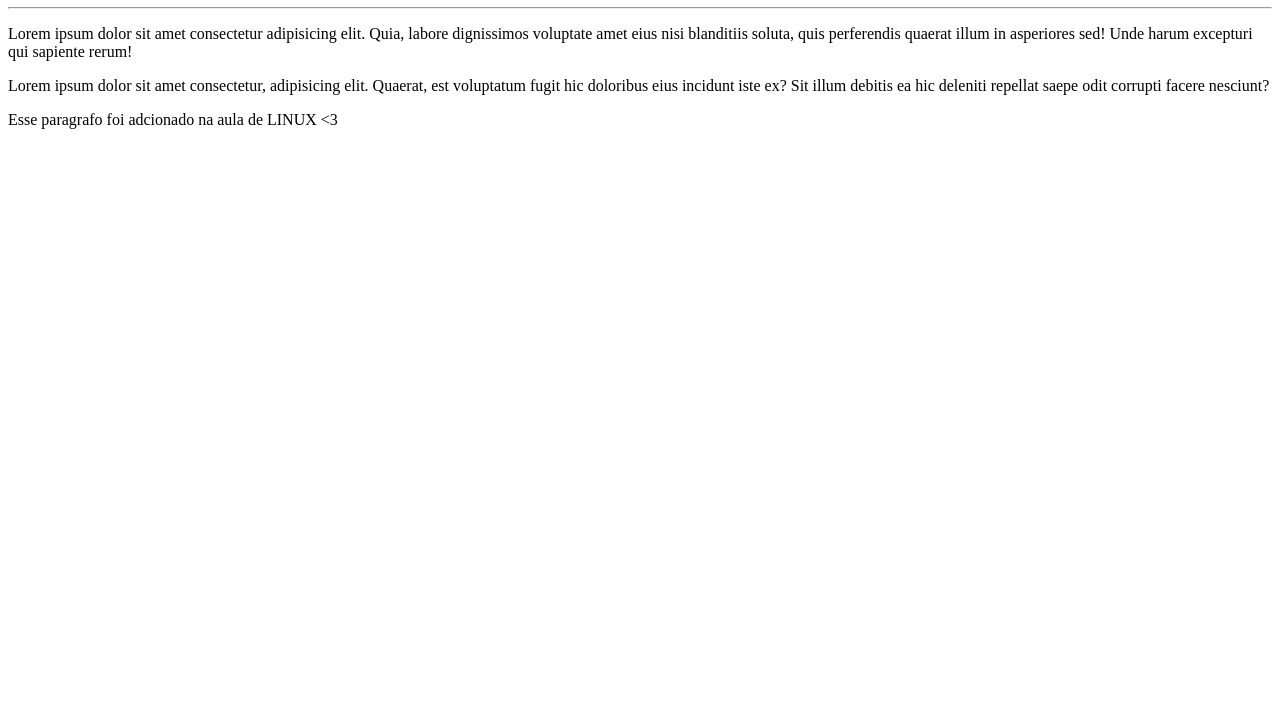
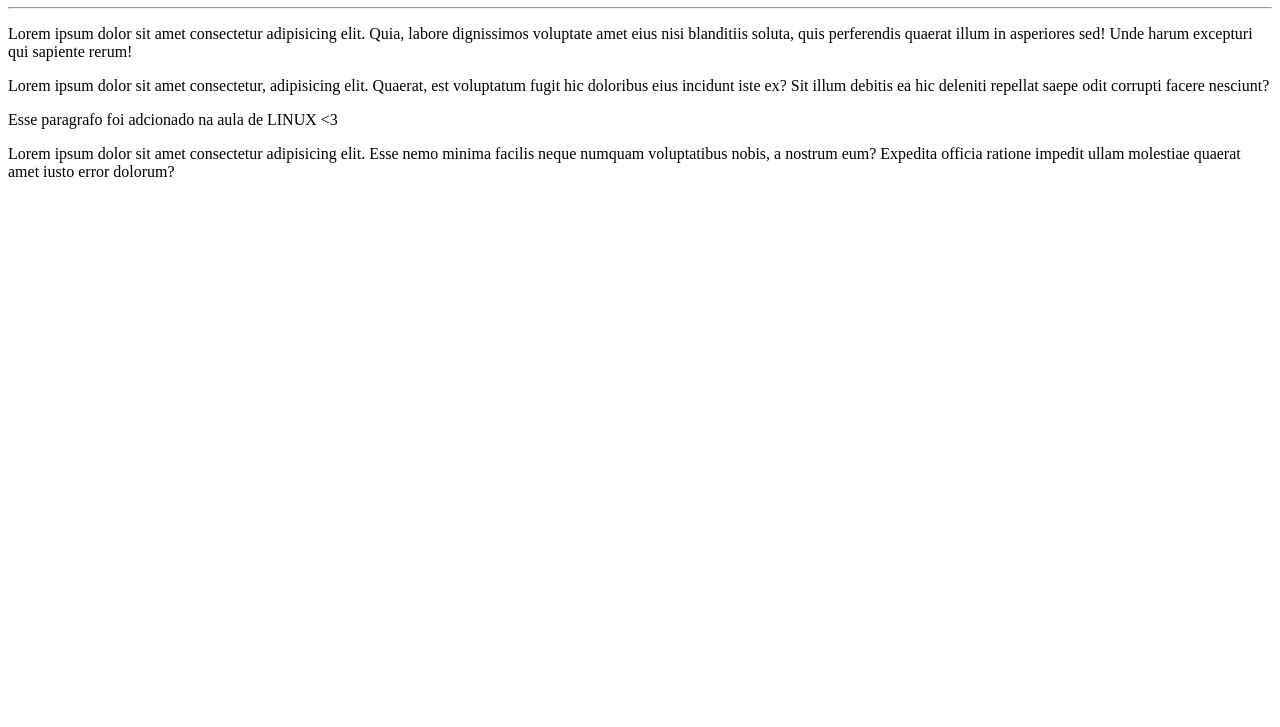
Before and after one commit to elton-nascimento/OlaMundo, a plain HTML site: page site exemplo/index.html in a window 1280 px wide. Shown: the part 73-800 px from the top of the page. Drawn offline with Linux system fonts and the light colour scheme.

Commit message:
teste - modificando alteração

```diff
--- a/site exemplo/index.html
+++ b/site exemplo/index.html
@@ -12,5 +12,7 @@
     <p>Lorem ipsum dolor sit amet consectetur adipisicing elit. Quia, labore dignissimos voluptate amet eius nisi blanditiis soluta, quis perferendis quaerat illum in asperiores sed! Unde harum excepturi qui sapiente rerum!</p>
     <p>Lorem ipsum dolor sit amet consectetur, adipisicing elit. Quaerat, est voluptatum fugit hic doloribus eius incidunt iste ex? Sit illum debitis ea hic deleniti repellat saepe odit corrupti facere nesciunt?</p>
     <p>Esse paragrafo foi adcionado na aula de LINUX &lt3</p>
+
+    <p>Lorem ipsum dolor sit amet consectetur adipisicing elit. Esse nemo minima facilis neque numquam voluptatibus nobis, a nostrum eum? Expedita officia ratione impedit ullam molestiae quaerat amet iusto error dolorum?</p>
 </body>
 </html>
```
